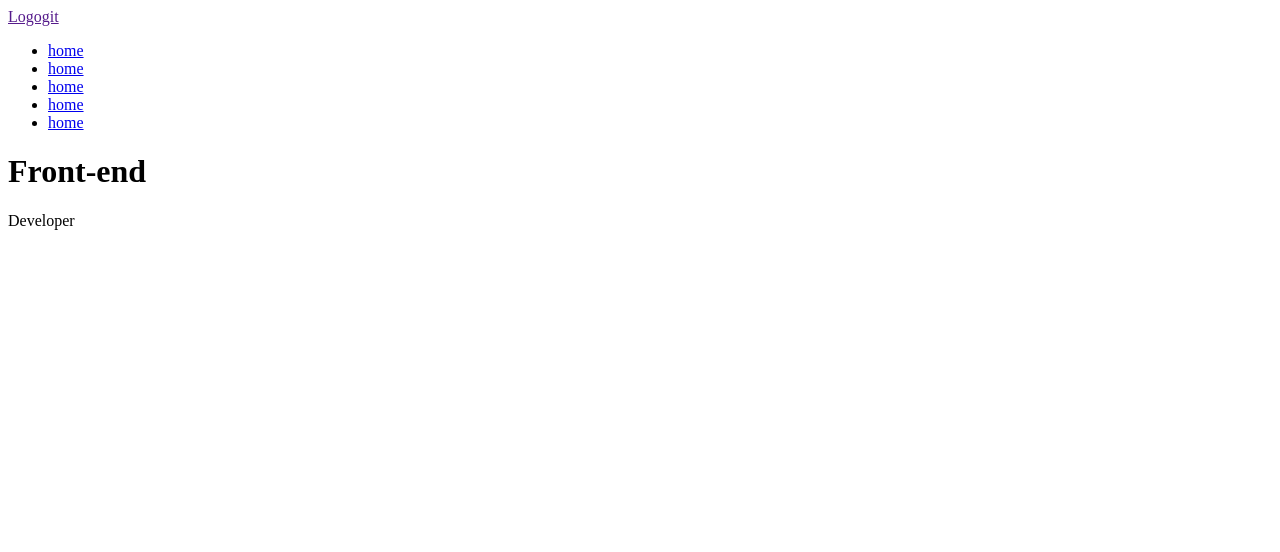
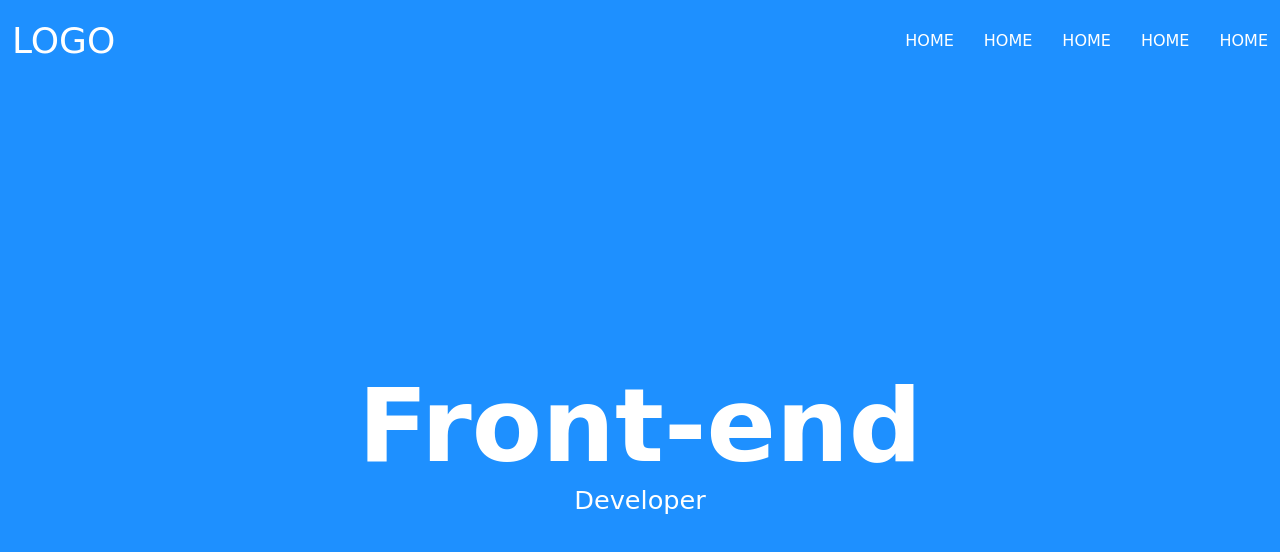
Before and after one commit to nodir4868/test, a plain HTML site: page index.html in a window 1280 px wide. Drawn offline with Linux system fonts and the light colour scheme.

Commit message:
header css

```diff
--- /dev/null
+++ b/css/main.css
@@ -0,0 +1,75 @@
+* {
+    margin: 0;
+    padding: 0;
+    box-sizing: border-box;
+}
+
+body {
+    font-family: cursive;
+}
+
+a {
+    text-decoration: none;
+}
+
+ul {
+    list-style: none;
+}
+
+.container {
+    max-width: 1320px;
+    width: 100%;
+    margin: 0 auto;
+    padding: 0 12px;
+}
+
+/* header start */
+
+.header {
+    background: dodgerblue;
+    min-height: 100vh;
+    display: flex;
+    flex-direction: column;
+}
+
+.header__nav {
+    display: flex;
+    justify-content: space-between;
+    align-items: center;
+    padding: 20px 0;
+}
+
+.header__logo {
+    font-size: 36px;
+    color: #fff;
+    text-transform: uppercase;
+}
+
+.header__content {
+    display: flex;
+    align-items: center;
+    justify-content: center;
+    flex-direction: column;
+    flex-grow: 1;
+    color: #fff;
+}
+
+.header__list {
+    display: flex;
+}
+
+.header__link {
+    color: #fff;
+    text-transform: uppercase;
+    margin-left: 30px;
+}
+
+.header__title {
+    font-size: 8vw;
+}
+
+.header__txt {
+    font-size: 2vw;
+}
+
+/* header end */
--- a/index.html
+++ b/index.html
@@ -5,12 +5,13 @@
     <meta http-equiv="X-UA-Compatible" content="IE=edge">
     <meta name="viewport" content="width=device-width, initial-scale=1.0">
     <title>Document</title>
+    <link rel="stylesheet" href="css/main.css">
 </head>
 <body>
     <header class="header">
         <div class="container">
-            <nav class="header nav">
-                <a href="" class="header__logo">Logogit</a>
+            <nav class="header__nav">
+                <a href="" class="header__logo">Logo</a>
                 <ul class="header__list">
                     <li class="header__item"><a href="#!" class="header__link">home</a></li>
                     <li class="header__item"><a href="#!" class="header__link">home</a></li>
```
